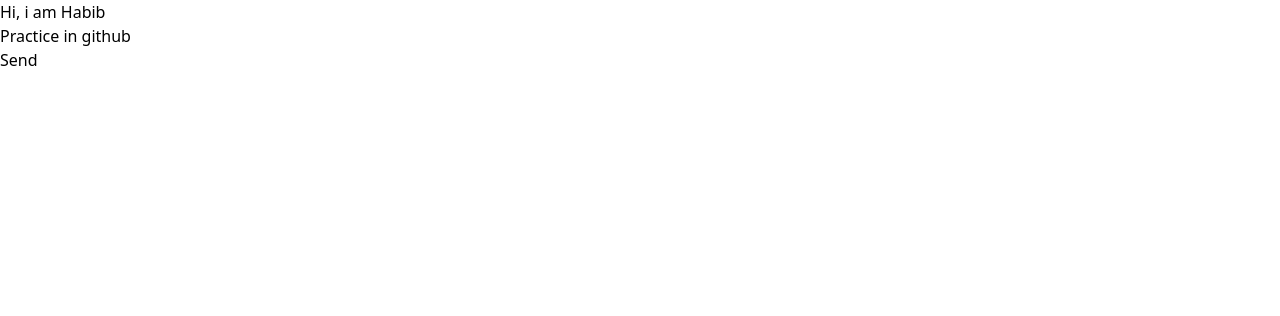
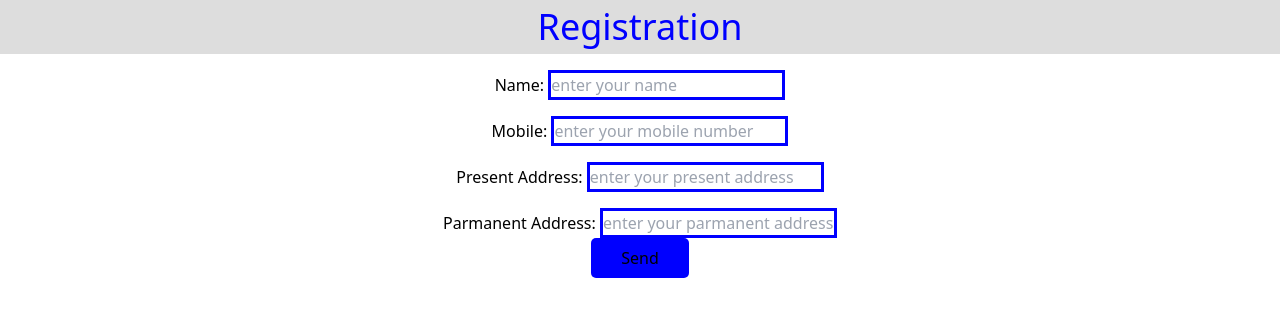
Before and after one commit to noorjsdivs/practice, a React (Create React App) app: page /habib in a window 1280 px wide. Shown: the top 316 px of the page. Built offline with nearby package versions, Linux system fonts and the light colour scheme.

Commit message:
Habib (#7)
* added

* file saved

Co-authored-by: habib_bin_jafor <habibjafor71@gmail.com>

```diff
--- a/src/components/Habib.js
+++ b/src/components/Habib.js
@@ -3,11 +3,52 @@ import React from 'react'
 const Habib = () => {
   return (
     <>
-    <h1>Hi, i am Habib</h1>
-    <h2>Practice in github</h2>
-    <button>Send</button>
+    <div style={habib} >
+    <h1 style={heading} >Registration</h1>
+    <h3 style={name} > Name: <input style={input} placeholder='enter your name' ></input> </h3>
+    <h3 style={name} > Mobile: <input style={input} placeholder='enter your mobile number' ></input></h3>
+    <h3 style={name} > Present Address: <input style={input} placeholder='enter your present address' ></input></h3>
+    <h3 style={name} > Parmanent Address: <input style={input} placeholder='enter your parmanent address' ></input></h3>
+
+    <button style={btn} >Send</button>
+    </div>
     </>
   )
+
+
+
+
+}
+const habib ={
+    width: "100%",
+    height: "auto",
+    display: "flex",
+    justifyContent: "center",
+    flexDirection: "column"
+}
+const heading={
+    color: "blue",
+    backgroundColor: "#dddddd",
+    textAlign: "center",
+    fontSize: "36px"
+}
+const btn ={
+    backgroundColor: "blue",
+    padding: "8px 30px",
+    marginTop: "10px",
+    borderRadius: "5px",
+    textAlign : "center",
+    margin: "0 auto"
+}
+const name ={
+    textAlign : "center",
+    marginTop : "16px",
+}
+const input ={
+    border: "3px solid blue"
+}
+const main = {
+    backgroundColor: "ddddddd"
 }
 
 export default Habib
```
